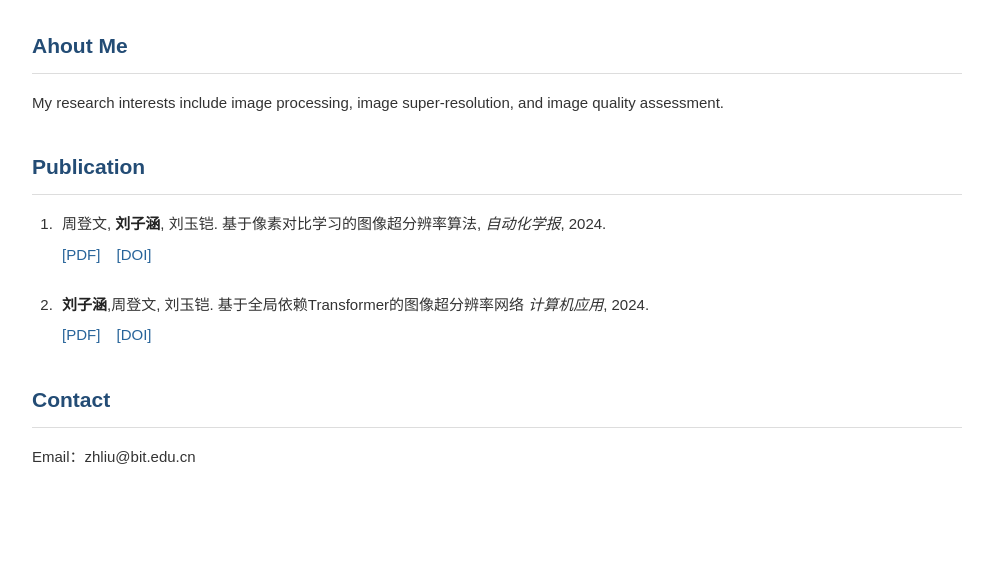
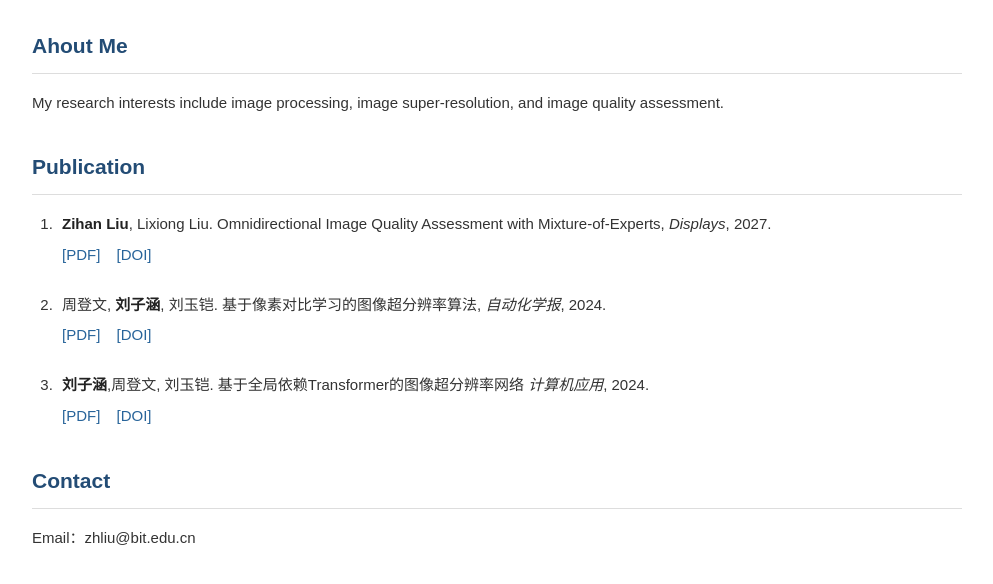
Before and after one commit to liudodo021/liudodo021.github.io, a plain HTML site: page index.html in a window 1280 px wide. Shown: the part 298-882 px from the top of the page, without its empty margins (143-1136 px from the left). Before the commit the page ends 846 px from the top, so only its background shows below. Drawn offline with Linux system fonts and the light colour scheme.

Commit message:
Update index.html

```diff
--- a/index.html
+++ b/index.html
@@ -44,6 +44,18 @@
 
         <ol class="publications">
 
+            <li>
+                <p>
+                    <strong>Zihan Liu</strong>, Lixiong Liu. Omnidirectional Image Quality Assessment with Mixture-of-Experts,
+                    <em>Displays</em>, 2027.
+                </p>
+                <div class="paper-links">
+                    <a href="https://www.sciencedirect.com/science/article/pii/S0141938226003197">[PDF]</a>
+                    <a href="https://doi.org/10.1016/j.displa.2026.103656">[DOI]</a>
+                </div>
+            </li>
+
+
 
             <li>
                 <p>
@@ -51,7 +63,7 @@
                     <em>自动化学报</em>, 2024.
                 </p>
                 <div class="paper-links">
-                    <a href="https://www.sciencedirect.com/science/article/pii/S0141938226003197">[PDF]</a>
+                    <a href="https://www.aas.net.cn/cn/article/doi/10.16383/j.aas.c230395?viewType=HTML&utm_source=TrendMD&utm_medium=cpc&utm_campaign=Acta_Automatica_Sinica_TrendMD_1">[PDF]</a>
                     <a href="10.16383/j.aas.c230395">[DOI]</a>
                 </div>
             </li>
```
